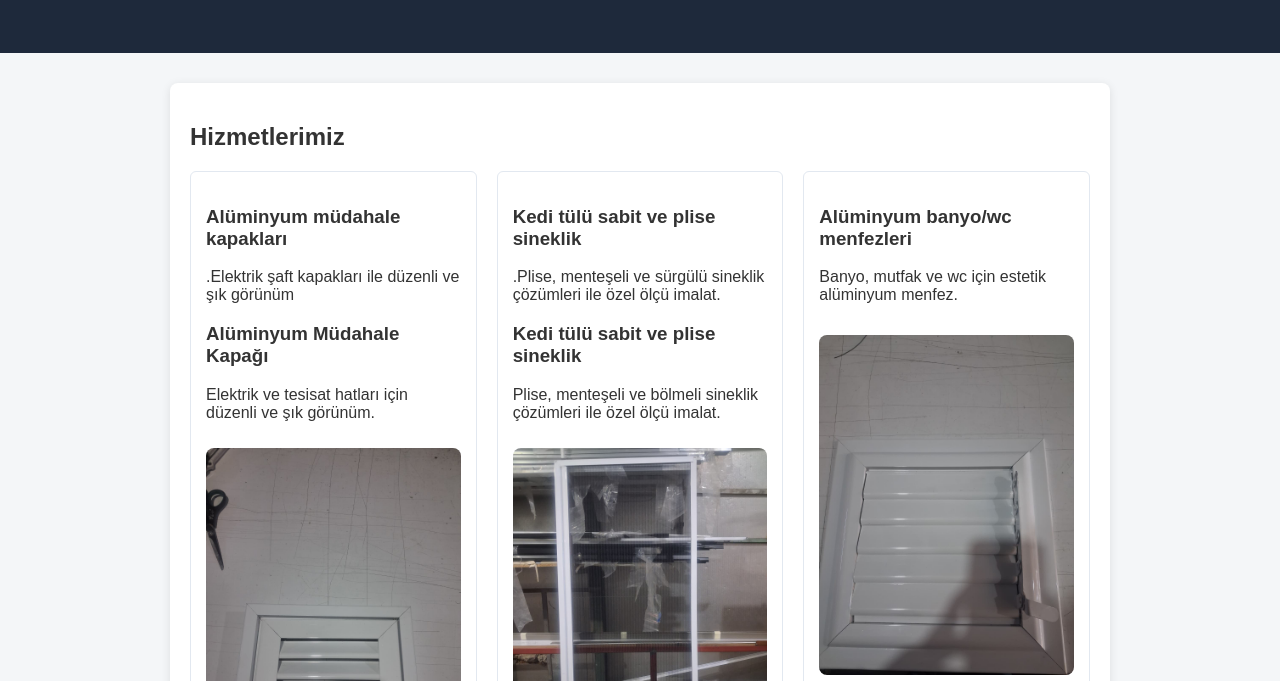
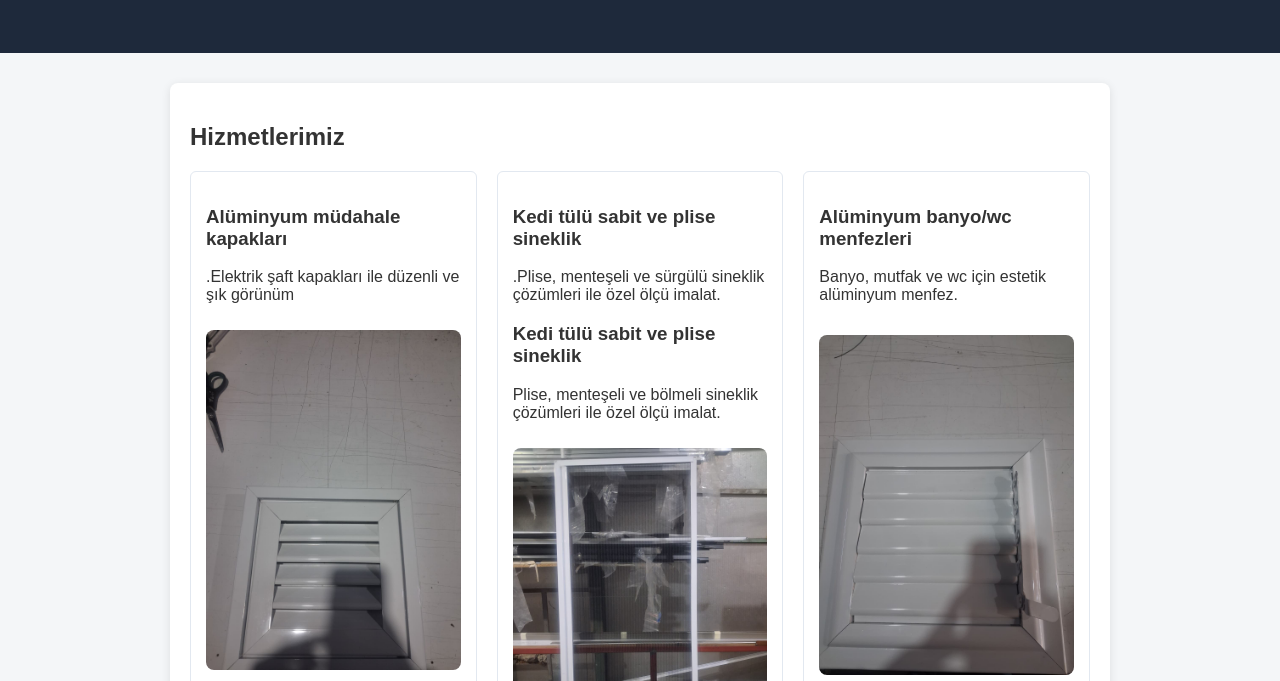
Before and after one commit to resulcanergin05-gif/er-menfez, a plain HTML site: page index.html in a window 1280 px wide. Shown: the part 109-790 px from the top of the page. Drawn offline with Linux system fonts and the light colour scheme.

Commit message:
Update index.html

```diff
--- a/index.html
+++ b/index.html
@@ -34,8 +34,7 @@
 
             <p>.Elektrik şaft kapakları ile düzenli ve şık görünüm</p>
            <div sınıf="kart">
-    <h3>Alüminyum Müdahale Kapağı</h3>
-    <p>Elektrik ve tesisat hatları için düzenli ve şık görünüm.</p>
+
     <img src="31dc171d-8f90-487f-85f0-c3f58dae7103.jpg" alt="Müdahale Kapağı" style="width:100%; border-radius:8px; margin-top:10px;">
     <img src="d1e14d99-3c8d-4e67-955c-8418dd9a0fce.jpg" alt="Müdahale Kapağı" style="width:100%; border-radius:8px; margin-top:10px;">
     <img src="684dfe29-c412-4716-b00b-550b2390e6b0.jpg" alt="Müdahale Kapağı" style="width:100%; border-radius:8px; margin-top:10px;">
```
